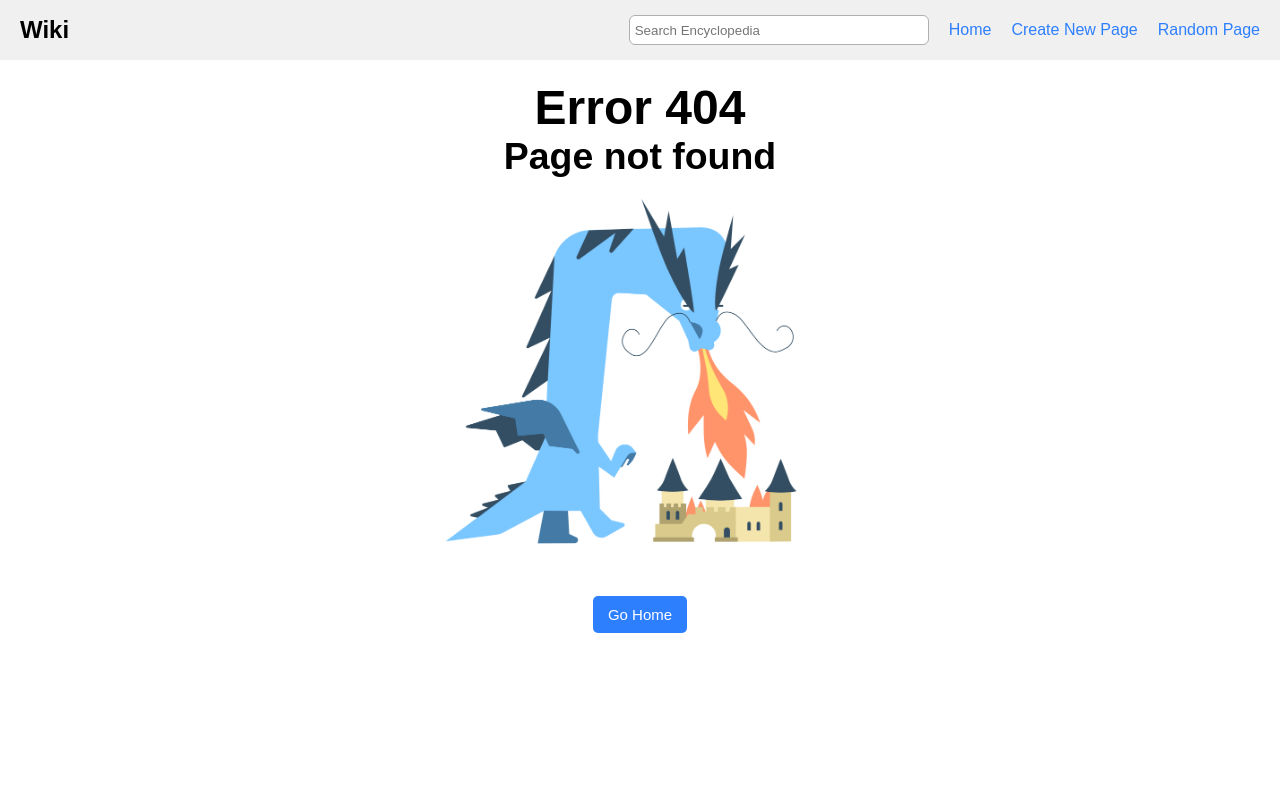
After one commit to abel325/CS50W_Wiki, a Django app: page /1 in a window 1280 px wide. The commit adds this page. Run offline with Django 3.2, Linux system fonts and the light colour scheme.

Commit message:
Make custom error 404 page

```diff
--- a/encyclopedia/static/encyclopedia/styles.css
+++ b/encyclopedia/static/encyclopedia/styles.css
@@ -4,9 +4,14 @@
     padding: 0;
 }
 
+html {
+    height: 100%;
+}
+
 body {
     font-size: 16px;
     font-family: sans-serif;
+    height: calc(100% - 60px);
 }
 
 /* <===================================================================> */
@@ -131,11 +136,12 @@ body {
 
 #body-block {
     margin-top: 60px;
+    padding-bottom: 20px;
 }
 
 #body-block #container {
     max-width: 100%;
-    margin: 20px 20px;
+    margin: 20px 20px 0 20px;
     display: flex;
     flex-direction: column;
     align-items: center;
@@ -168,10 +174,6 @@ body {
     box-shadow: none;
 }
 
-body::-webkit-scrollbar-button:end:increment {
-    height: 200px;
-}
-
 #entries-list .entry a {
     color: #2e7ffe;
     text-decoration: none;
@@ -186,18 +188,12 @@ body::-webkit-scrollbar-button:end:increment {
 /* <===================================================================> */
 /* For Entry Page */
 
-/* #dsc-container {
-    padding: 20px;
-    line-height: 1.5;
-    font-size: 18px;
-} */
-
 #dsc-container {
     display: flex;
     flex-direction: column;
     max-width: 1100px;
     margin: 0 auto;
-    padding: 20px 20px;
+    padding: 20px 20px 0 20px;
 }
 
 #dsc-container #dsc-card {
@@ -387,7 +383,7 @@ body::-webkit-scrollbar-button:end:increment {
     max-width: 1100px;
     margin: 0 auto;
     align-items: center;
-    padding: 20px 20px;
+    padding: 20px 20px 0 20px;
 }
 
 #cd-form {
@@ -452,6 +448,52 @@ body::-webkit-scrollbar-button:end:increment {
 }
 
 /* <===================================================================> */
+/* Error Page */
+
+#error-page-container {
+    display: flex;
+    flex-direction: column;
+    justify-content: center;
+    align-items: center;
+    padding: 20px 20px 0 20px;
+    margin: 0 auto;
+    max-width: 600px;
+}
+
+#error-container {
+    display: flex;
+    flex-direction: column;
+    align-items: center;
+    justify-content: center;
+}
+
+#error-container #error404-message {
+    text-align: center;
+    font-size: 32px;
+}
+
+#error-container #error404-img {
+    width: 100%;
+    height: 100%;
+}
+
+#error404-home-redirect {
+    font-size: 15px;
+    color: #fff;
+    background-color: #2e7ffe;
+    margin-top: 20px;
+    padding: 10px 15px;
+    border: none;
+    border-radius: 5px;
+    text-decoration: none;
+}
+
+#error404-home-redirect:hover {
+    cursor: pointer;
+    background-color: #146eff;
+}
+
+/* <===================================================================> */
 /* Navbar media queries */
 
 @media (max-width: 1023px) {
--- /dev/null
+++ b/encyclopedia/templates/encyclopedia/error404.html
@@ -0,0 +1,22 @@
+{% extends "encyclopedia/layout.html" %}
+{% load static %}
+
+{% block title %}
+    ERROR404
+{% endblock %}
+
+
+{% block body %}
+
+<div id="error-page-container">
+    <div id="error-container">
+        <div id="error404-message">
+            <h1>Error 404</h1>
+            <h3>Page not found</h3>
+        </div>
+        <img src="{% static 'encyclopedia/error404.png' %}" alt="Error 404" id="error404-img">
+    </div>
+    <a href="{% url 'index' %}" id="error404-home-redirect">Go Home</a>
+</div>
+
+{% endblock %}
--- a/encyclopedia/urls.py
+++ b/encyclopedia/urls.py
@@ -12,4 +12,5 @@ urlpatterns = [
     path("random_page/", views.random_page, name="random_page"),
     path("delete_page/<str:title>", views.delete_page, name="delete_page"),
     path("confirm_delete/<str:title>", views.confirm_delete, name="confirm_delete"),
+    path("<path:path>", views.error404, name="error404")
 ]
--- a/encyclopedia/views.py
+++ b/encyclopedia/views.py
@@ -45,11 +45,7 @@ def entries(request, name):
             "entry": htmlEntry,
         })
     else:
-        return render(request, "encyclopedia/entries.html", {
-            "title": "Error 404",
-            "entry": "<h1 style='text-align: center; font-size: 46px'> Error 404: file not found </h1>",
-            "hidden": "hidden",
-        })
+        return HttpResponseRedirect(reverse('error404', kwargs={'path': name}))
 
 
 def search(request):
@@ -144,9 +140,13 @@ def delete_page(request, title):
     if request.method == 'POST':
         util.delete_entry(title)
         return HttpResponseRedirect(reverse('index'))
-    raise Http404("Page not found")
+    return HttpResponseRedirect(reverse('error404', kwargs={'path': title}))
 
 def confirm_delete(request, title):
     if request.method == 'POST':
         return render(request, "encyclopedia/confirm_delete.html", {"title": title})
-    raise Http404("Page not found")
+    return HttpResponseRedirect(reverse('error404', kwargs={'path': title}))
+
+
+def error404(request, path):
+    return render(request, "encyclopedia/error404.html")
```
Also changed, not shown: encyclopedia/static/encyclopedia/error404.png (added).
